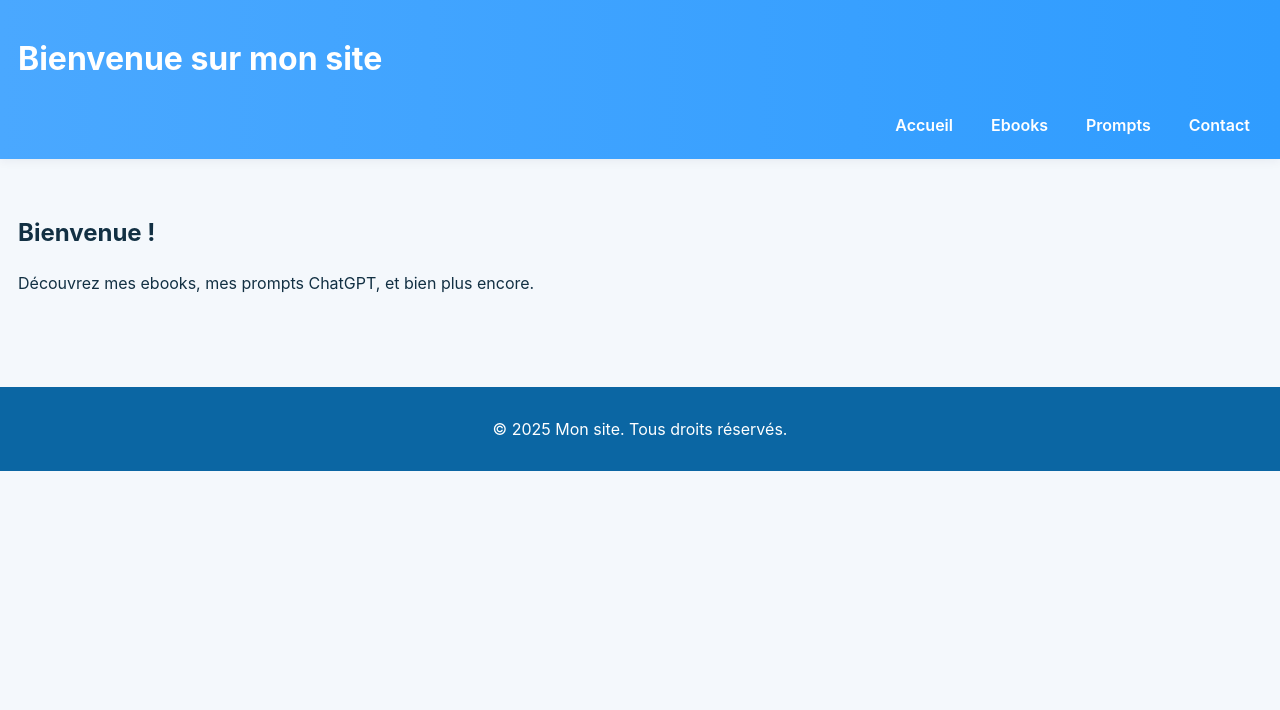
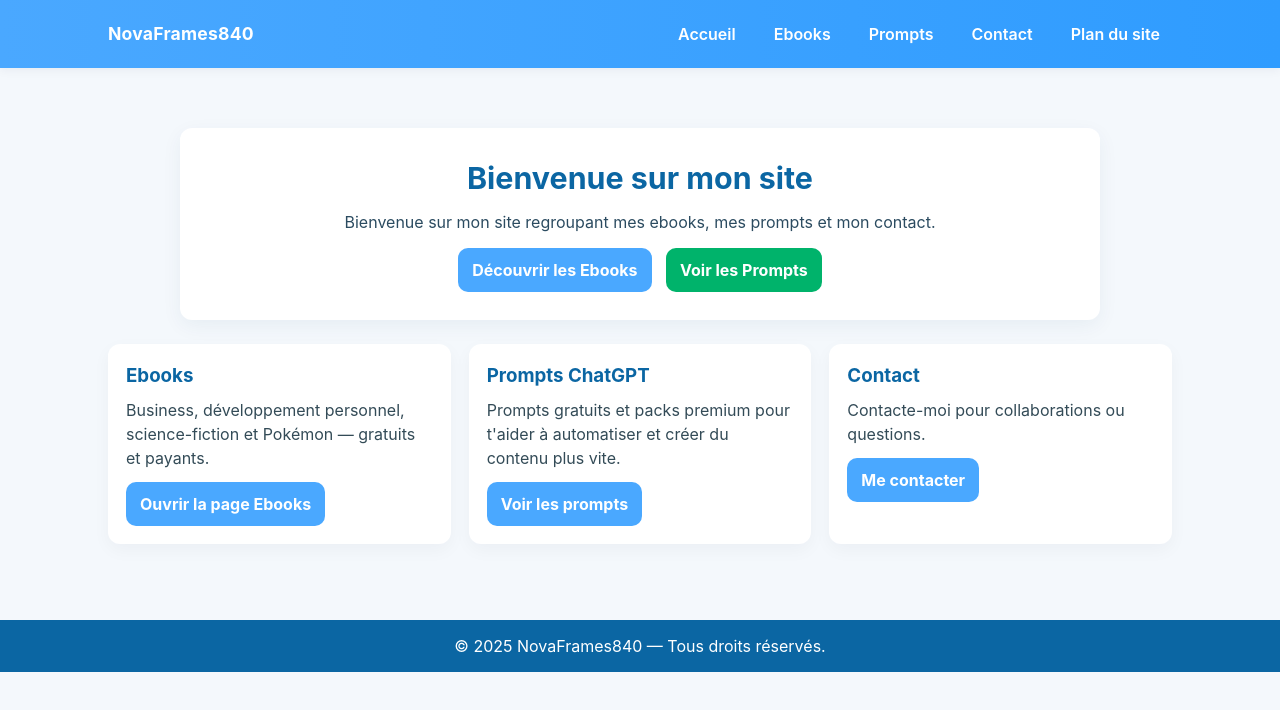
Before and after one commit to novaframes840/mon-site, a plain HTML site: page index.html in a window 1280 px wide. Drawn offline with Linux system fonts and the light colour scheme.

Commit message:
Update index.html

```diff
--- a/index.html
+++ b/index.html
@@ -1,29 +1,60 @@
-<!DOCTYPE html>
+<!doctype html>
 <html lang="fr">
 <head>
-  <meta charset="UTF-8">
-  <meta name="viewport" content="width=device-width, initial-scale=1.0">
-  <title>Accueil - Mon site</title>
+  <meta charset="utf-8">
+  <meta name="viewport" content="width=device-width,initial-scale=1">
+  <title>NovaFrames840 — Accueil</title>
   <link rel="stylesheet" href="style.css">
 </head>
 <body>
   <header>
-    <h1>Bienvenue sur mon site</h1>
-    <nav>
-      <a href="index.html">Accueil</a>
-      <a href="ebooks.html">Ebooks</a>
-      <a href="prompts.html">Prompts</a>
-      <a href="contact.html">Contact</a>
-    </nav>
+    <div class="container" style="display:flex;align-items:center;gap:18px">
+      <div class="brand">NovaFrames840</div>
+      <nav style="flex:1">
+        <a href="index.html">Accueil</a>
+        <a href="ebooks.html">Ebooks</a>
+        <a href="prompts.html">Prompts</a>
+        <a href="contact.html">Contact</a>
+        <a href="plan-du-site.html">Plan du site</a>
+      </nav>
+    </div>
   </header>
 
   <main>
-    <h2>Bienvenue !</h2>
-    <p>Découvrez mes ebooks, mes prompts ChatGPT, et bien plus encore.</p>
+    <section class="hero container">
+      <h1>Bienvenue sur mon site</h1>
+      <p>Bienvenue sur mon site regroupant mes ebooks, mes prompts et mon contact.</p>
+      <a class="btn" href="ebooks.html">Découvrir les Ebooks</a>
+      <a class="btn" href="prompts.html" style="margin-left:10px;background:#00b36b">Voir les Prompts</a>
+    </section>
+
+    <section class="container">
+      <div class="grid">
+        <div class="card">
+          <h3>Ebooks</h3>
+          <p>Business, développement personnel, science-fiction et Pokémon — gratuits et payants.</p>
+          <a class="btn" href="ebooks.html">Ouvrir la page Ebooks</a>
+        </div>
+
+        <div class="card">
+          <h3>Prompts ChatGPT</h3>
+          <p>Prompts gratuits et packs premium pour t'aider à automatiser et créer du contenu plus vite.</p>
+          <a class="btn" href="prompts.html">Voir les prompts</a>
+        </div>
+
+        <div class="card">
+          <h3>Contact</h3>
+          <p>Contacte-moi pour collaborations ou questions.</p>
+          <a class="btn" href="contact.html">Me contacter</a>
+        </div>
+      </div>
+    </section>
   </main>
 
   <footer>
-    <p>© 2025 Mon site. Tous droits réservés.</p>
+    <div class="container">
+      © 2025 NovaFrames840 — Tous droits réservés.
+    </div>
   </footer>
 </body>
 </html>
```
